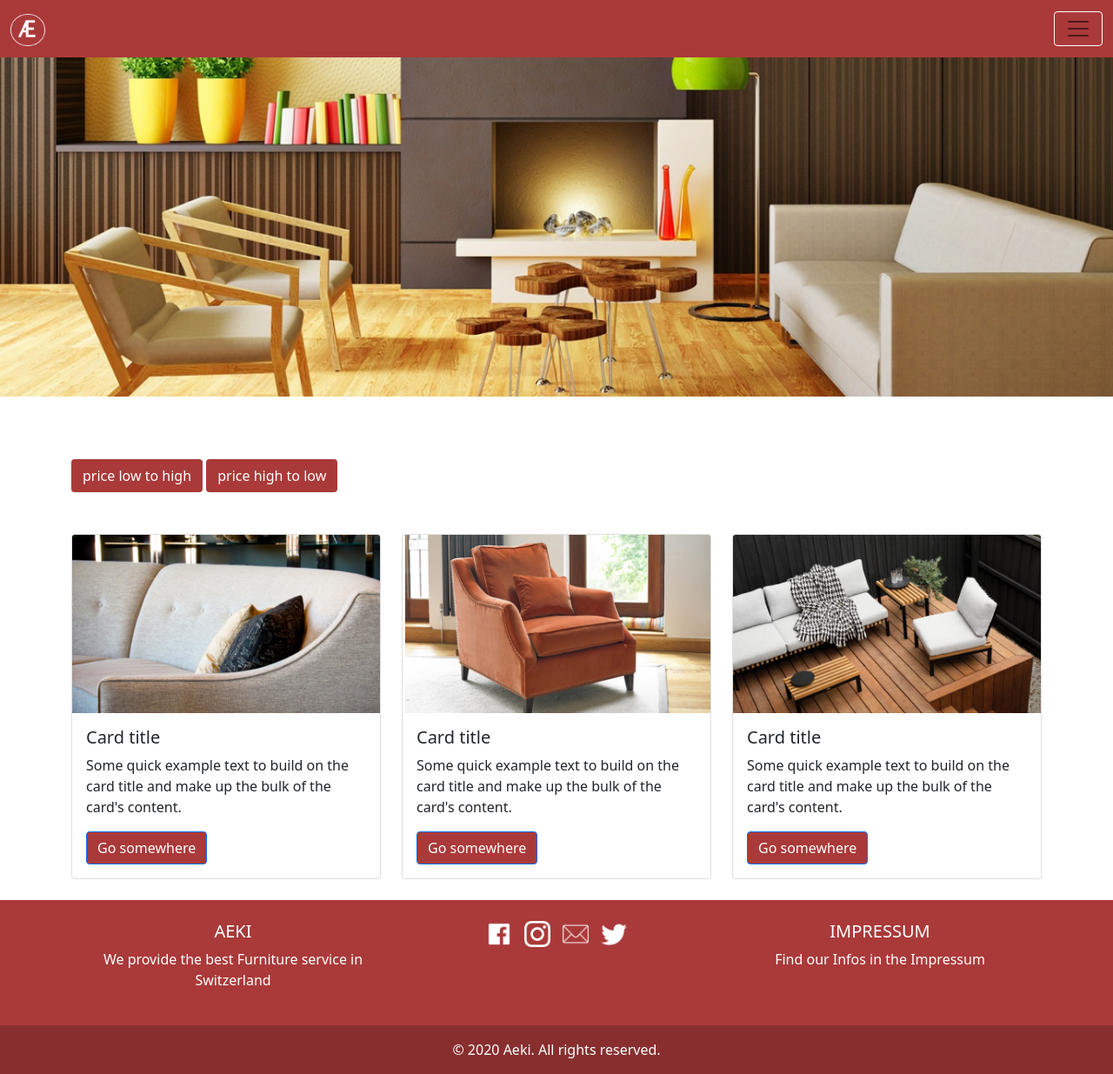
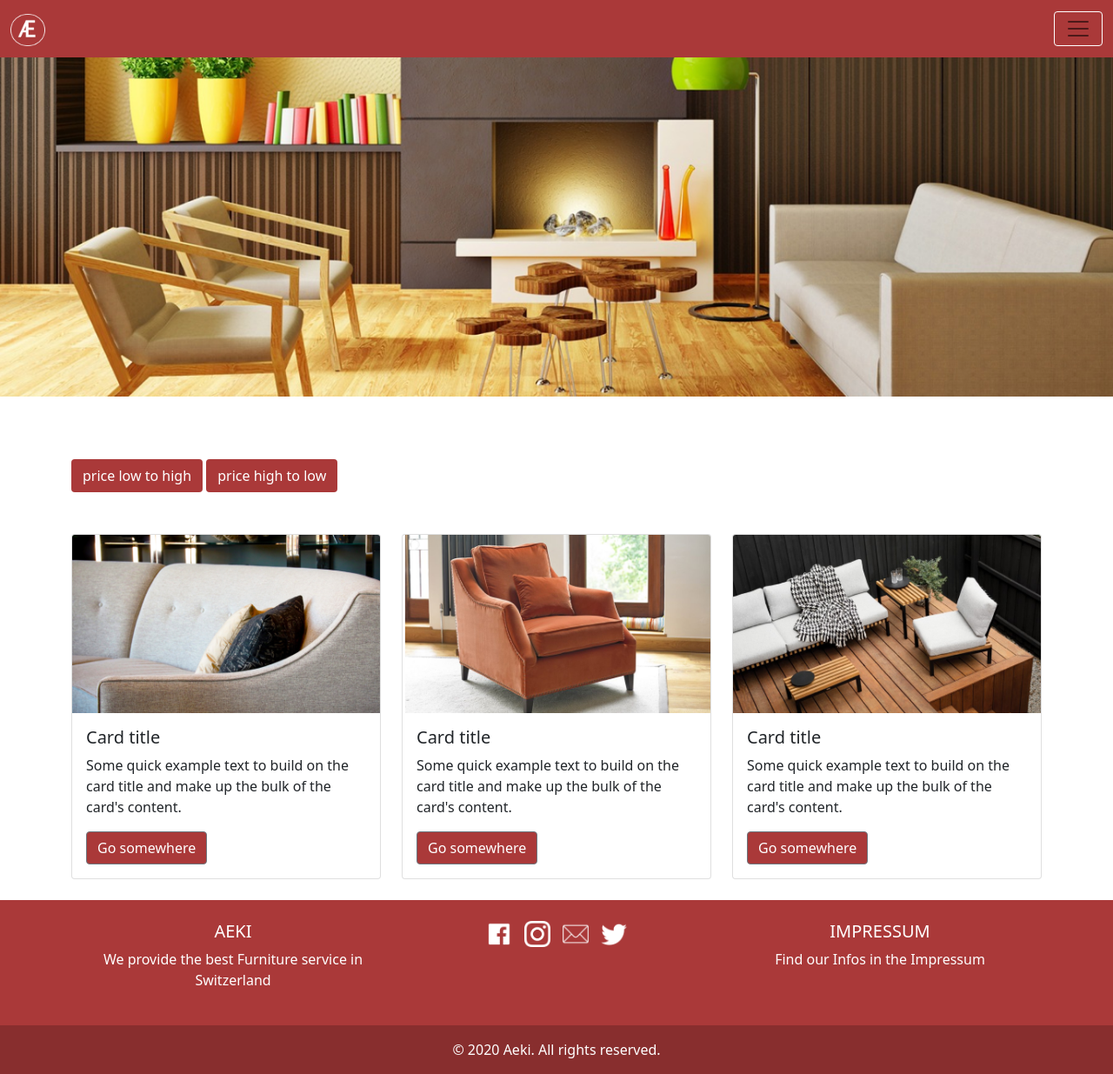
Before and after one commit to ak1215/m426_project, a PHP site: page / in a window 1280 px wide. Shown: the whole page at 87% size. Run offline with PHP 8.4, Linux system fonts and the light colour scheme.

Commit message:
finished version of index page

```diff
--- a/index.php
+++ b/index.php
@@ -28,7 +28,7 @@
                     <p class="card-text">Some quick example text to build on the card title and make up the bulk of the
                         card's
                         content.</p>
-                    <a href="#" class="btn btn-primary">Go somewhere</a>
+                    <a href="#" class="btn btn-secondary">Go somewhere</a>
                 </div>
             </div>
         </div>
@@ -40,7 +40,7 @@
                     <p class="card-text">Some quick example text to build on the card title and make up the bulk of the
                         card's
                         content.</p>
-                    <a href="#" class="btn btn-primary">Go somewhere</a>
+                    <a href="#" class="btn btn-secondary">Go somewhere</a>
                 </div>
             </div>
         </div>
@@ -52,7 +52,7 @@
                     <p class="card-text">Some quick example text to build on the card title and make up the bulk of the
                         card's
                         content.</p>
-                    <a href="#" class="btn btn-primary">Go somewhere</a>
+                    <a href="#" class="btn btn-secondary">Go somewhere</a>
                 </div>
             </div>
         </div>
--- a/view/header.php
+++ b/view/header.php
@@ -6,8 +6,8 @@
     <script src="https://cdn.jsdelivr.net/npm/bootstrap@5.1.3/dist/js/bootstrap.bundle.min.js"
             integrity="sha384-ka7Sk0Gln4gmtz2MlQnikT1wXgYsOg+OMhuP+IlRH9sENBO0LRn5q+8nbTov4+1p"
             crossorigin="anonymous"></script>
+    <link rel="stylesheet" href="https://cdnjs.cloudflare.com/ajax/libs/font-awesome/4.7.0/css/font-awesome.min.css">
     <link rel="stylesheet" href="/view/styles/stylesheet.css">
-    <link rel="stylesheet" href="https://cdnjs.cloudflare.com/ajax/libs/font-awesome/4.7.0/css/font-awesome.min.css">
 </head>
 
 </html>
--- a/view/navbar.php
+++ b/view/navbar.php
@@ -5,7 +5,7 @@
 <nav class="navbar navbar-light fixed-top">
     <div class="container-fluid">
         <img class="navbar-brand" src="./view/pictures/logo.png" height="50px" width="40px" </img>
-        <button class="navbar-toggler" type="button" data-bs-toggle="offcanvas" data-bs-target="#offcanvasNavbar"
+        <button class="custom-toggler navbar-toggler" type="button" data-bs-toggle="offcanvas" data-bs-target="#offcanvasNavbar"
                 aria-controls="offcanvasNavbar" style="border-color: white">
             <span class="navbar-toggler-icon"></span>
         </button>
--- a/view/styles/stylesheet.css
+++ b/view/styles/stylesheet.css
@@ -10,6 +10,6 @@
 .btn{
     background-color: #AA3939;
 }
-.navbar-toggler {
-    border-color: white;
+.custom-toggler-sicon {
+   color: white;
 }
```
